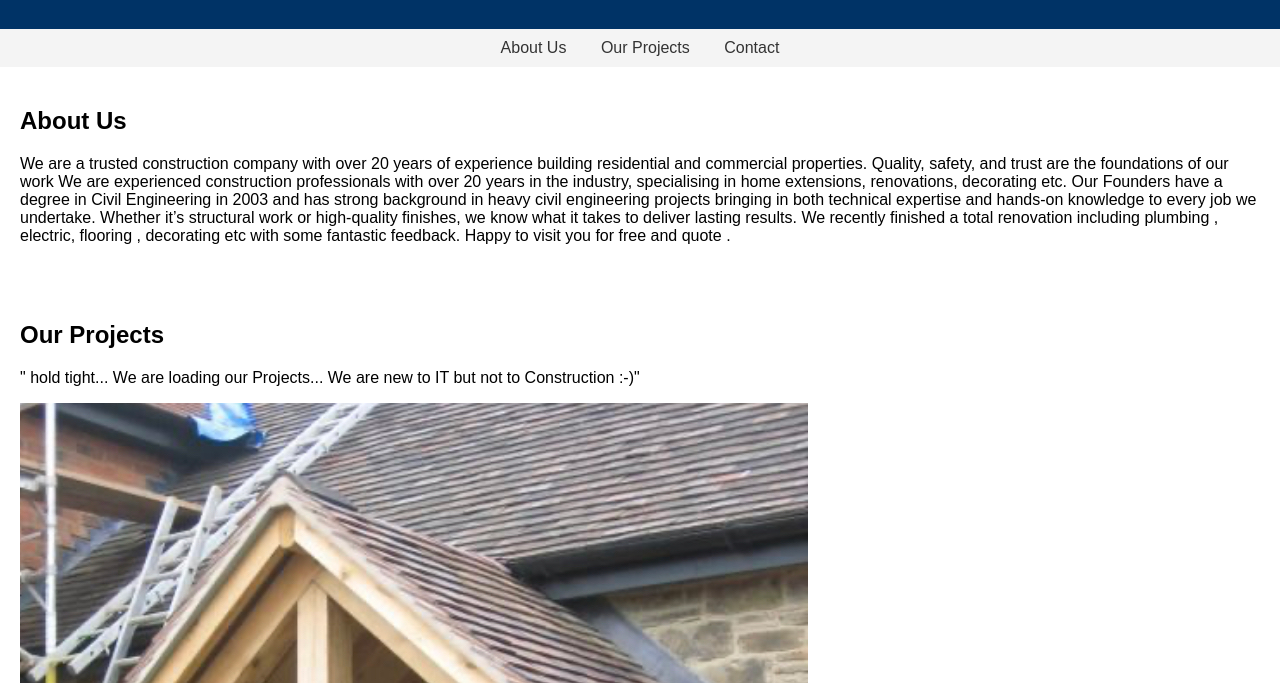
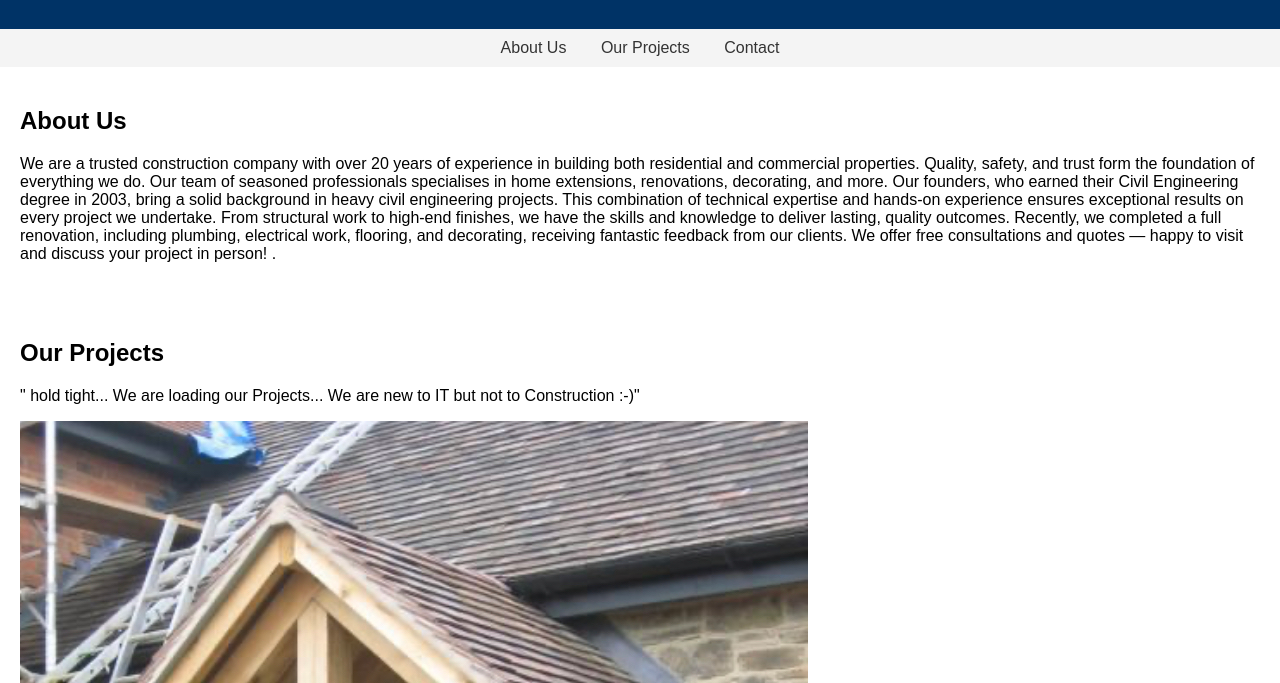
Before and after one commit to remellavs/remellavs, a plain HTML site: page index.html in a window 1280 px wide. Shown: the part 117-800 px from the top of the page. Drawn offline with Linux system fonts and the light colour scheme.

Commit message:
Update index.html

```diff
--- a/index.html
+++ b/index.html
@@ -62,19 +62,22 @@
   <h2>About Us</h2>
   <p>
 
-We are a trusted construction company with over 20 years of experience building residential and commercial properties.
-Quality, safety, and trust are the foundations of our work
+We are a trusted construction company with over 20 years of experience in building both residential and commercial properties.
 
+Quality, safety, and trust form the foundation of everything we do.
 
-We are experienced construction professionals with over 20 years in the industry, specialising in home extensions, renovations, decorating etc.
-Our Founders have a degree in Civil Engineering in 2003 and has strong background in heavy civil engineering projects bringing in both
-technical expertise and hands-on knowledge to every job we undertake.
+Our team of seasoned professionals specialises in home extensions, renovations, decorating, and more.
 
-Whether it’s structural work or high-quality finishes, we know what it takes to deliver lasting results.
+Our founders, who earned their Civil Engineering degree in 2003, bring a solid background in heavy civil engineering projects.
 
-We recently finished a total renovation including plumbing , electric, flooring , decorating etc with some fantastic feedback.
+This combination of technical expertise and hands-on experience ensures exceptional results on every project we undertake.
 
-Happy to visit you for free and quote
+From structural work to high-end finishes, we have the skills and knowledge to deliver lasting, quality outcomes.
+
+Recently, we completed a full renovation, including plumbing, electrical work, flooring, and decorating, receiving fantastic feedback
+from our clients.
+
+We offer free consultations and quotes — happy to visit and discuss your project in person!
 
 .</p>
 </section>
```
